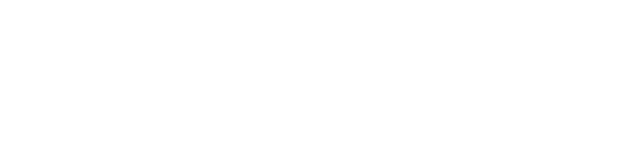
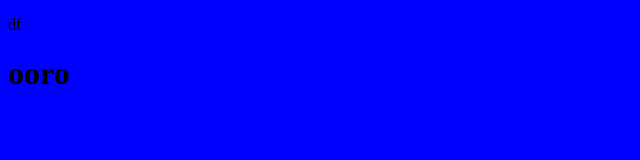
Before and after one commit to oliveguy/practice, a plain HTML site: page index.html in a window 1280 px wide. Shown: the whole page, without its empty margins (0-640 px from the left). Drawn offline with Linux system fonts and the light colour scheme.

Commit message:
second commit

```diff
--- a/index.html
+++ b/index.html
@@ -5,10 +5,12 @@
     <meta http-equiv="X-UA-Compatible" content="IE=edge">
     <meta name="viewport" content="width=device-width, initial-scale=1.0">
     <title>Practice</title>
+    <link rel="stylesheet" href="style.css">
 </head>
 <body>
     <main>
-
+        <p>df</p>
+        <h1>ooro</h1>
     </main>
 </body>
 </html>
--- /dev/null
+++ b/style.css
@@ -0,0 +1,3 @@
+body{
+    background-color: blue;
+}
```
